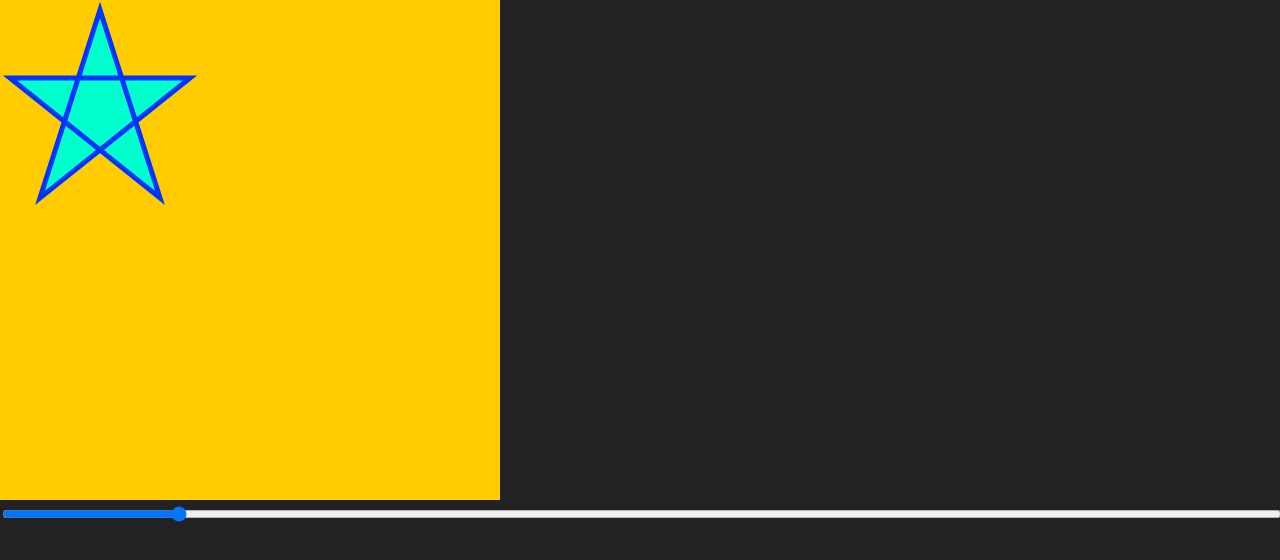
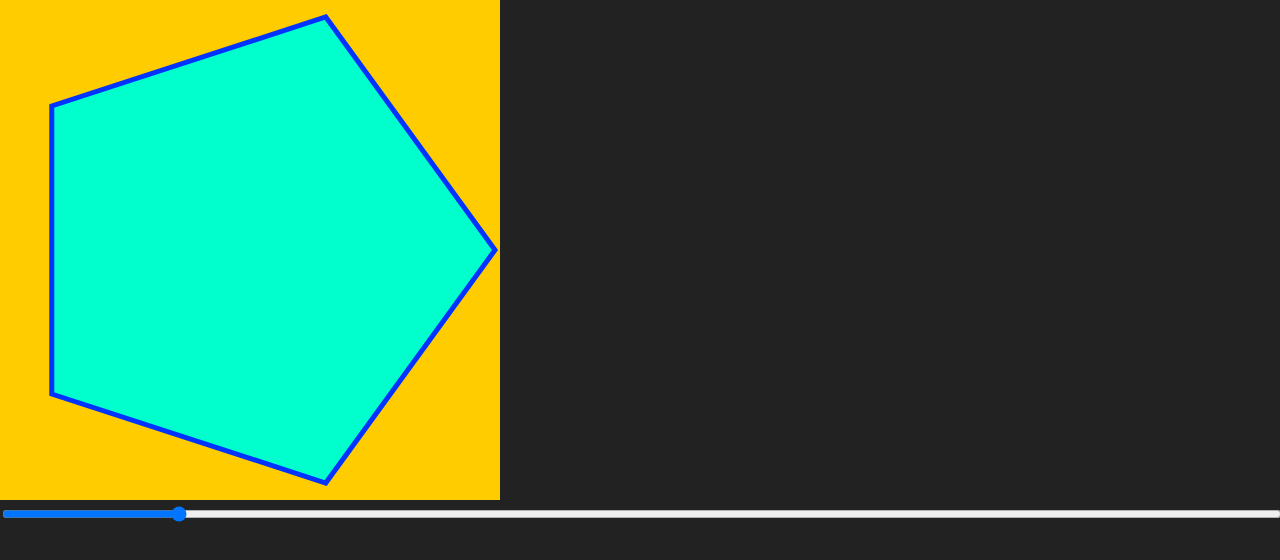
Before and after one commit to doppler/svg-polygons, a React (Create React App) app: page / in a window 1280 px wide. Shown: the top 560 px of the page. Built offline with nearby package versions, Linux system fonts and the light colour scheme.

Commit message:
can draw polygons of varying sizes

```diff
--- a/src/App.js
+++ b/src/App.js
@@ -1,4 +1,5 @@
 import React, { useState } from "react";
+import Polygon from "./Polygon";
 import "./App.css";
 
 const App = () => {
@@ -6,21 +7,7 @@ const App = () => {
   const handleHueSliderChange = event => setBaseHue(Number(event.target.value));
   return (
     <div id="App">
-      <svg
-        height="500"
-        width="500"
-        style={{ backgroundColor: `hsl(${baseHue}, 100%, 50%)` }}
-      >
-        <polygon
-          points="100,10 40,198 190,78 10,78 160,198"
-          style={{
-            stroke: `hsl(${baseHue + 180}, 100%, 50%)`,
-            fill: `hsl(${baseHue + 120}, 100%, 50%)`,
-            strokeWidth: 5,
-            fillRule: "nonzero"
-          }}
-        />
-      </svg>
+      <Polygon {...{ baseHue }} />
       <input
         type="range"
         value={baseHue}
--- /dev/null
+++ b/src/Polygon.js
@@ -0,0 +1,41 @@
+import React from "react";
+
+const Polygon = ({ baseHue, vertices = 5 }) => {
+  const size = 500;
+  const h = size / 2;
+  const k = size / 2;
+  const r = size / 2 - 5;
+
+  const verticesPoints = () => {
+    return Array.from(Array(vertices))
+      .map((_, i) => i * (360 / vertices))
+      .map(angle => {
+        return [
+          h + r * Math.cos((angle * Math.PI) / 180),
+          k + r * Math.sin((angle * Math.PI) / 180)
+        ].join(",");
+      })
+      .join(" ");
+  };
+
+  return (
+    <svg
+      height={size}
+      width={size}
+      style={{ backgroundColor: `hsl(${baseHue}, 100%, 50%)` }}
+    >
+      <polygon
+        // points="100,10 40,198 190,78 10,78 160,198"
+        points={verticesPoints()}
+        style={{
+          stroke: `hsl(${baseHue + 180}, 100%, 50%)`,
+          fill: `hsl(${baseHue + 120}, 100%, 50%)`,
+          strokeWidth: 5,
+          fillRule: "nonzero"
+        }}
+      />
+    </svg>
+  );
+};
+
+export default Polygon;
```
